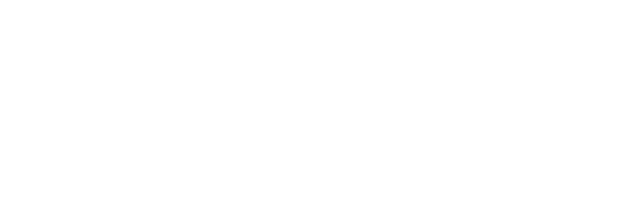
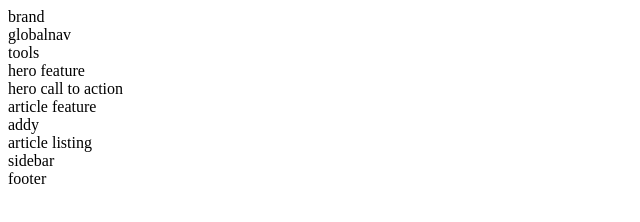
Before and after one commit to erukmanis/homework-grid, a plain HTML site: page index.html in a window 1280 px wide. Shown: the whole page, without its empty margins (0-640 px from the left). Drawn offline with Linux system fonts and the light colour scheme.

Commit message:
file change

```diff
--- a/index.html
+++ b/index.html
@@ -11,6 +11,26 @@
 
 <body>
 
+
+    <div class="headercontent">
+        <div class="top brand">brand</div>
+        <div class="top globalnav">globalnav</div>
+        <div class="top tools">tools</div>
+    </div>
+
+
+    <div class="middlecontent">
+        <div class="middle herofeature">hero feature</div>
+        <div class="middle herocall">hero call to action</div>
+        <div class="middle articlefeature">article feature</div>
+        <div class="middle addy">addy</div>
+        <div class="middle articlelisting">article listing</div>
+        <div class="middle sidebar">sidebar</div>
+    </div>
+
+    <div class="footercontent">footer</div>
+
+
 </body>
 
 </html>
```
